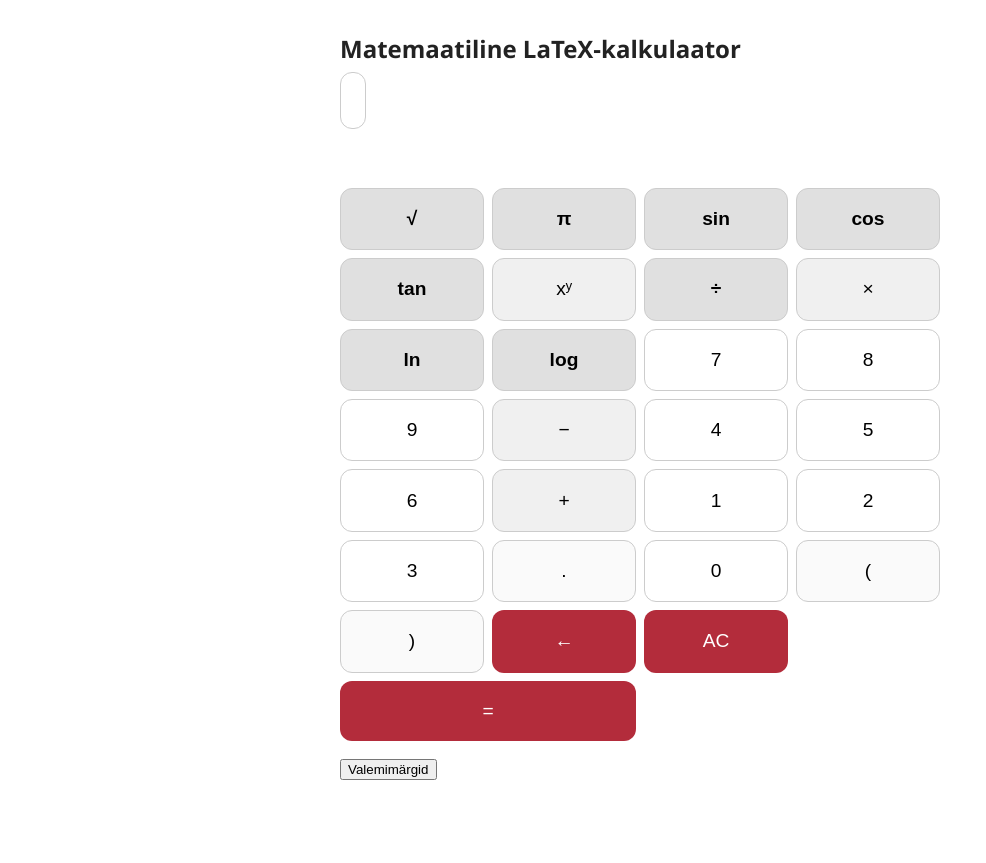
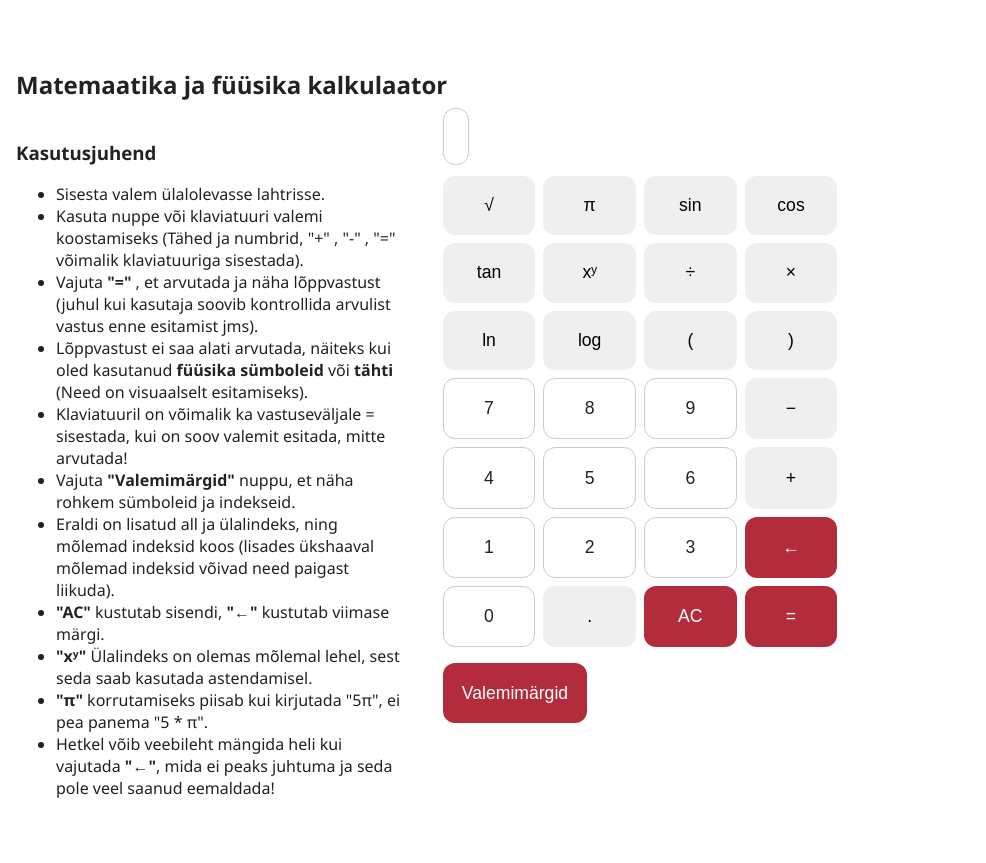
Before and after one commit to Merili-t/Kringel, a PHP site: page /Sophia/kalkulaator/index.html in a window 1280 px wide. Shown: the whole page, without its empty margins (0-986 px from the left). Before the commit the page ends 780 px from the top, so only its background shows below. Run offline with PHP 8.4, Linux system fonts and the light colour scheme.

Commit message:
Check ÕPETUS.txt for node version update. Math/Physics calc first test version

```diff
--- a/Sophia/kalkulaator/index.html
+++ b/Sophia/kalkulaator/index.html
@@ -9,9 +9,29 @@
   <link rel="stylesheet" href="/Sophia/kalkulaator/main.css">
 </head>
 <body>
-  <h2>Matemaatiline LaTeX-kalkulaator</h2>
-
-  <math-field id="latexInput"
+  <h2>Matemaatika ja füüsika kalkulaator</h2>
+<div class="wrapper">
+  <div id="main-wrapper">
+    <div id="juhend">
+      <h3>Kasutusjuhend</h3>
+      <ul>
+        <li>Sisesta valem ülalolevasse lahtrisse.</li>
+        <li>Kasuta nuppe või klaviatuuri valemi koostamiseks (Tähed ja numbrid, "+" , "-" , "=" võimalik klaviatuuriga sisestada).</li>
+        <li>Vajuta <b>"="</b> , et arvutada ja näha lõppvastust (juhul kui kasutaja soovib kontrollida arvulist vastus enne esitamist jms).</li>
+        <li>Lõppvastust ei saa alati arvutada, näiteks kui oled kasutanud <b>füüsika sümboleid</b> või <b>tähti</b> (Need on visuaalselt esitamiseks).</li>
+        <li>Klaviatuuril on võimalik ka vastuseväljale = sisestada, kui on soov valemit esitada, mitte arvutada!</li>
+        <li>Vajuta <b>"Valemimärgid"</b> nuppu, et näha rohkem sümboleid ja indekseid.</li>
+        <li>Eraldi on lisatud all ja ülalindeks, ning mõlemad indeksid koos (lisades ükshaaval mõlemad indeksid võivad need paigast liikuda). </li>
+        <li><b>"AC"</b> kustutab sisendi, <b>"←"</b> kustutab viimase märgi.</li>
+        <li><b>"xʸ"</b> Ülalindeks on olemas mõlemal lehel, sest seda saab kasutada astendamisel.</li>
+        <li><b>"π"</b> korrutamiseks piisab kui kirjutada "5π", ei pea panema "5 * π".</li>
+        <li>Hetkel võib veebileht mängida heli kui vajutada <b>"←"</b>, mida ei peaks juhtuma ja seda pole veel saanud eemaldada!</li>
+      </ul>
+    </div>
+    <div id="calculator-area">
+      <div class = "calc-wrapper">
+          <math-field
+            id="latexInput"
             virtual-keyboard-mode="manual"
             virtual-keyboard-toolbar="false"
             smart-mode="false"
@@ -22,7 +42,7 @@
           <div id="resultArea" style="margin-top: 1rem; font-size: 1.4rem; font-weight: bold;"></div>
 
           <!-- Klahvid -->
-  <div class="keypad">
+          <div class="calc-buttons keypad">
             <!-- Funktsioonide rida -->
             <button class="calc-button" data-content="\sqrt{#0}">√</button>
             <button class="calc-button" data-content="\pi">π</button>
@@ -33,11 +53,13 @@
             <button class="calc-button" data-content="^{#0}">xʸ</button>
             <button class="calc-button" data-content="\frac{#0}{#?}">÷</button>
             <button class="calc-button" data-content="*">×</button>
-    <button class="calc-button" data-content="\\ln(#0)">ln</button>
-    <button class="calc-button" data-content="\\log(#0)">log</button>
 
+            <button class="calc-button" data-content="\ln(#0)">ln</button>
+            <button class="calc-button" data-content="\log(#0)">log</button>
+            <button class="calc-button" data-content="(">(</button>
+            <button class="calc-button" data-content=")">)</button>
 
-    <!-- Numbrid ja tehete nupud -->
+            <!-- Numbriklahvid -->
             <button class="calc-button" data-content="7">7</button>
             <button class="calc-button" data-content="8">8</button>
             <button class="calc-button" data-content="9">9</button>
@@ -51,35 +73,41 @@
             <button class="calc-button" data-content="1">1</button>
             <button class="calc-button" data-content="2">2</button>
             <button class="calc-button" data-content="3">3</button>
-    <button class="calc-button" data-content=".">.</button>
+            <button id="calc-backspace">←</button>
 
             <button class="calc-button" data-content="0">0</button>
-    <button class="calc-button" data-content="(">(</button>
-    <button class="calc-button" data-content=")">)</button>
-    <button id="calc-backspace">←</button>
-
-    <!-- Kontrollnupud -->
+            <button class="calc-button" data-content=".">.</button>
             <button id="calc-clear">AC</button>
             <button id="calc-evaluate">=</button>
+          </div>
+
+
+
+          <!-- valemimärkide ala (esialgu peidetud) -->
+          <div id="symbol-panel" style="display:none; margin-top: 1rem;">
+            <button class="calc-button" data-content="_{#0}">xᵧ</button>
+            <button class="calc-button" data-content="^{#0}">xʸ</button>
+            <button class="calc-button" data-content="_{#0}^{#?}">xᵧʸ</button>
+            <button class="calc-button" data-content="\degree">°</button>
+            <button class="calc-button" data-content="<">&lt;</button>
+            <button class="calc-button" data-content=">">&gt;</button>
+            <button class="calc-button" data-content="\alpha">α</button>
+            <button class="calc-button" data-content="\beta">β</button>
+            <button class="calc-button" data-content="\gamma">γ</button>
+            <button class="calc-button" data-content="\omega">ω</button>
+            <button class="calc-button" data-content="\%">%</button>
+            <button class="calc-button" data-content="\approx">≈</button>
+            <button id="symbol-backspace">←</button>
+            <button id="symbol-clear">AC</button>
+            <button id="back-to-calc" style="margin-top:1rem;">Tagasi kalkulaatori juurde</button>
           </div>
 
           <div style="margin-top: 1rem;">
             <button id="toggle-symbols">Valemimärgid</button>
           </div>
-
-  <!-- valemimärkide ala (esialgu peidetud) -->
-  <div id="symbol-panel" style="display:none; margin-top: 1rem;">
-    <button class="calc-button" data-content="_{#0}">Allindeks</button>
-    <button class="calc-button" data-content="^{#0}">Ülaindeks</button>
-    <button class="calc-button" data-content="\\degree">°</button>
-    <button class="calc-button" data-content="<">&lt;</button>
-    <button class="calc-button" data-content=">">&gt;</button>
-    <button class="calc-button" data-content="\\alpha">α</button>
-    <button class="calc-button" data-content="\\beta">β</button>
-    <button class="calc-button" data-content="\\gamma">γ</button>
-    <button class="calc-button" data-content="%">%</button>
-    <button class="calc-button" data-content="\\approx">≈</button>
         </div>
-
+    </div>
+  </div>
+</div>
 </body>
 </html>
--- a/Sophia/kalkulaator/main.css
+++ b/Sophia/kalkulaator/main.css
@@ -1,24 +1,46 @@
 :root {
   --primary-red: #b32c3b;
+  --primary-red-hover: #a0212f;
   --light-gray: #f0f0f0;
-  --dark-gray: #666;
+  --white: #ffffff;
+  --dark-gray: #333;
   --border-radius: 12px;
   --button-font: "Segoe UI", sans-serif;
-  --button-size: 1.2rem;
-  --special-bg: #e0e0e0;
+  --button-size: 1.1rem;
 }
+
 
 /* Üldstiil */
 body {
   font-family: var(--button-font);
+  background-color: var(--white);
+  color: #222;
+  padding: 1rem;
   margin: 2rem auto;
-  max-width: 600px;
-  background-color: white;
-  color: #222;
-  padding: 0 1rem;
 }
 
-/* MathField stiil */
+/* Lisa grid main-wrapperile */
+#main-wrapper {
+  display: grid;
+  grid-template-columns: 1fr 1fr 1fr;
+  gap: 2rem;
+  align-items: flex-start;
+}
+
+/* Juhendi paigutus */
+#juhend {
+  grid-column: 1/2;
+  grid-row: 1/2;
+}
+
+/* Kalkulaatori paigutus */
+#calculator-area {
+  grid-column: 2/3;
+  grid-row: 1/2;
+  max-width: 650px;
+}
+
+/* Sisestusväli */
 math-field {
   width: 100%;
   font-size: 1.4rem;
@@ -29,103 +51,112 @@ math-field {
   box-sizing: border-box;
 }
 
-/* Tulemuse ala */
+/* Tulemus */
 #resultArea {
   margin-top: 1rem;
   font-size: 1.5rem;
   font-weight: bold;
+  text-align: right;
   color: var(--dark-gray);
-  text-align: right;
-  min-height: 2rem;
 }
 
-/* Klaviatuuri paigutus */
-.keypad {
+/* Grid paigutus */
+.keypad,
+.calc-buttons,
+#symbol-panel {
   display: grid;
   grid-template-columns: repeat(4, 1fr);
   gap: 0.5rem;
   margin-top: 1.5rem;
 }
 
-/* Üldine nupu stiil */
-.keypad button {
+/* Üldine nuppude stiil */
+.calc-button,
+#calc-clear,
+#calc-backspace,
+#calc-evaluate,
+#toggle-symbols,
+#back-to-calc,
+#symbol-backspace,
+#symbol-clear {
   padding: 1.2rem;
   font-size: var(--button-size);
-  background-color: var(--light-gray);
-  border: 1px solid #ccc;
   border-radius: var(--border-radius);
   cursor: pointer;
   transition: background-color 0.2s ease, transform 0.1s ease;
   user-select: none;
-}
-
-.keypad button:hover {
-  background-color: #ddd;
-}
-
-.keypad button:active {
-  transform: scale(0.98);
-}
-
-/* Funktsiooni- ja tehete nupud */
-.keypad button[data-content*="\\"] {
-  background-color: var(--special-bg);
-  font-weight: bold;
-}
-
-/* Numbriklahvid */
-.keypad button[data-content="0"],
-.keypad button[data-content="1"],
-.keypad button[data-content="2"],
-.keypad button[data-content="3"],
-.keypad button[data-content="4"],
-.keypad button[data-content="5"],
-.keypad button[data-content="6"],
-.keypad button[data-content="7"],
-.keypad button[data-content="8"],
-.keypad button[data-content="9"] {
-  background-color: #fff;
-}
-
-/* Erilised nupud (AC, ←, =) */
-#calc-clear,
-#calc-backspace,
-#calc-evaluate {
-  background-color: var(--primary-red);
-  color: white;
   border: none;
 }
 
-#calc-clear:hover,
-#calc-backspace:hover,
-#calc-evaluate:hover {
-  background-color: #a0212f;
+/* Numbrid: valge taust, tume tekst */
+.calc-button[data-content="0"],
+.calc-button[data-content="1"],
+.calc-button[data-content="2"],
+.calc-button[data-content="3"],
+.calc-button[data-content="4"],
+.calc-button[data-content="5"],
+.calc-button[data-content="6"],
+.calc-button[data-content="7"],
+.calc-button[data-content="8"],
+.calc-button[data-content="9"] {
+  background-color: var(--white);
+  color: #222;
+  border: 1px solid #ccc;
+}
+
+/* Sümbolid: punane taust, valge tekst */
+.calc-button:not([data-content="0"]):not([data-content="1"]):not([data-content="2"])
+:not([data-content="3"]):not([data-content="4"]):not([data-content="5"])
+:not([data-content="6"]):not([data-content="7"]):not([data-content="8"])
+:not([data-content="9"]) {
+  background-color: var(--primary-red);
+  color: white;
+}
+
+/* Erilised funktsiooninupud */
+#calc-clear,
+#calc-backspace,
+#calc-evaluate,
+#toggle-symbols,
+#back-to-calc,
+#symbol-backspace,
+#symbol-clear {
+  background-color: var(--primary-red);
+  color: white;
 }
 
 #calc-evaluate {
   grid-column: span 2;
 }
 
-/* Sulge ja koma */
-.keypad button[data-content="("],
-.keypad button[data-content=")"],
-.keypad button[data-content="."] {
-  background-color: #fafafa;
+#back-to-calc {
+  grid-column: span 4;
+  margin-top: 0.5rem;
 }
 
-/* MathLive virtuaalnupu peitmine */
-math-field::part(virtual-keyboard-toggle) {
+/* Hover + active efektid */
+button:hover {
+  filter: brightness(0.95);
+}
+
+button:active {
+  transform: scale(0.97);
+}
+
+/* MathLive lisanuppude peitmine */
+math-field::part(virtual-keyboard-toggle),
+math-field::part(menu-toggle) {
   display: none;
 }
 
-/* Mobiilivaate kohandus */
+/* Väiksema ekraani tugi */
 @media (max-width: 480px) {
   .keypad {
     grid-template-columns: repeat(4, 1fr);
     gap: 0.4rem;
   }
 
-  .keypad button {
+  .calc-button {
     padding: 1rem;
     font-size: 1rem;
   }
@@ -139,7 +170,15 @@ math-field::part(virtual-keyboard-toggle) {
   }
 }
 
-#symbol-panel {
+/* Tee = nupp laiemaks */
+#calc-evaluate {
+  background-color: var(--primary-red);
+  color: white;
+  grid-column: span 1; /* Või span 2 kui soovid, et oleks laiem */
+}
+
+/* Klaviatuuril uus grid paigutus */
+.calc-buttons {
   display: grid;
   grid-template-columns: repeat(4, 1fr);
   gap: 0.5rem;
```
Also changed, not shown: Sophia/ToDo.txt (added, +16 -0 lines), Sophia/kalkulaator/LatexCalculator.js (+19 -3 lines), Sophia/kalkulaator/LatexCalculator.ts (+16 -5 lines), Sophia/kalkulaator/VisualCalculator.js (+32 -4 lines), Sophia/kalkulaator/VisualCalculator.ts (+28 -5 lines), Sophia/txt.txt (deleted, +0 -11 lines). Lines whose indentation alone changed are shown as unchanged.
